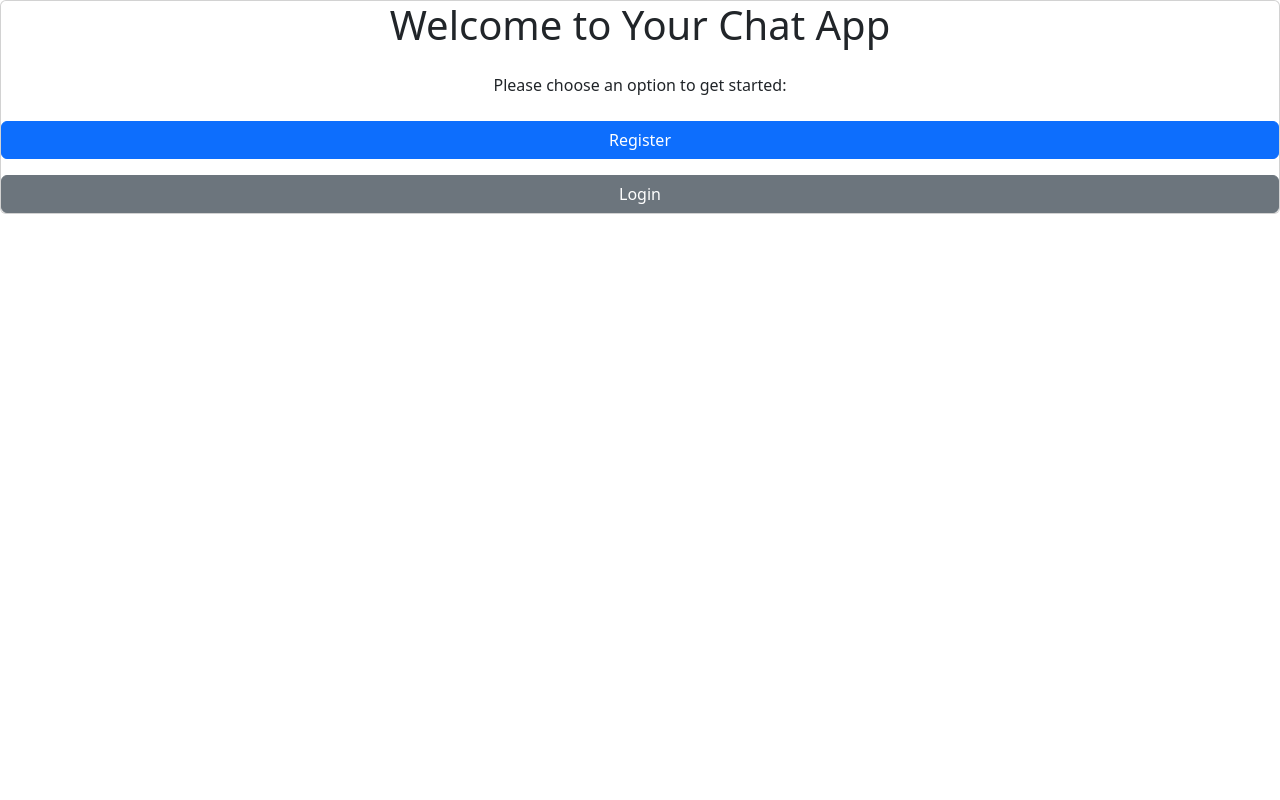
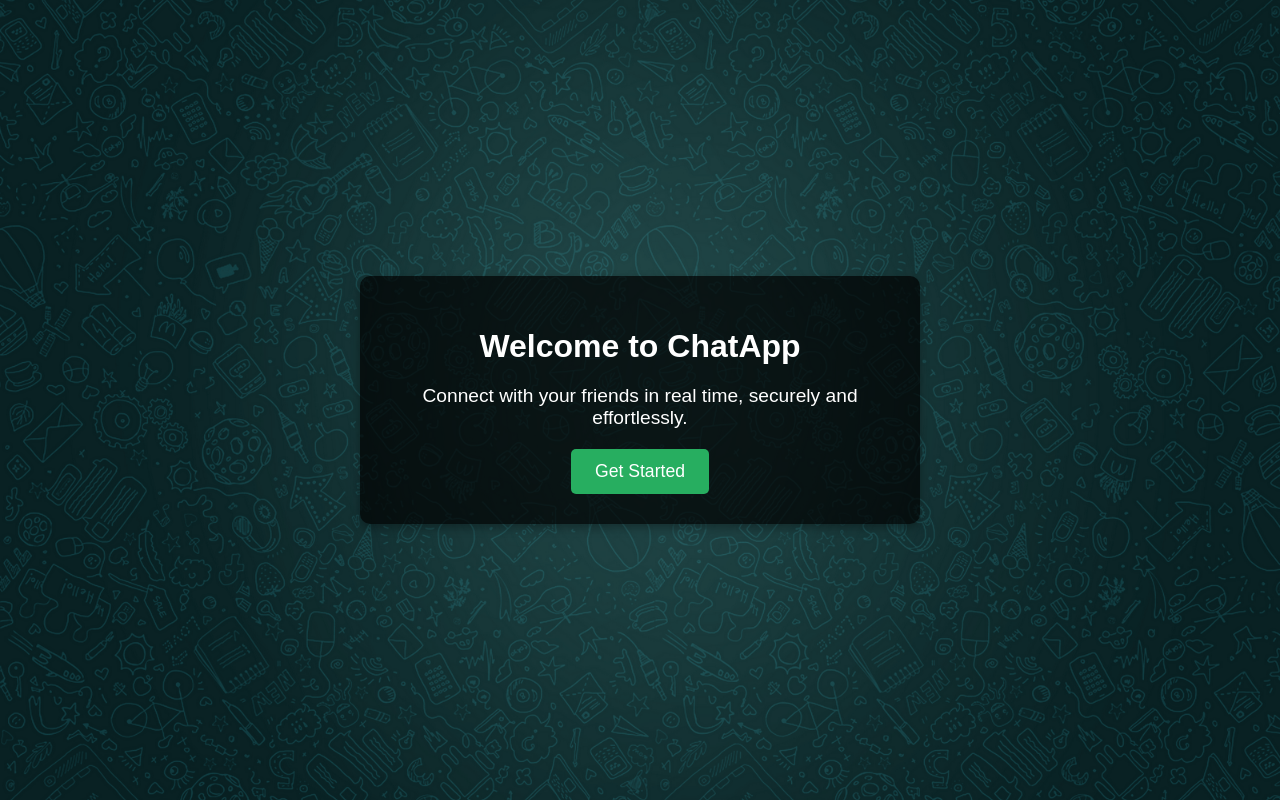
Before and after one commit to OthmaneAbder2303/Community, a Flask app: template templates/home.html in a window 1280 px wide. Run offline with Flask 3, Linux system fonts and the light colour scheme; the template is opened without the code that fills it, so the values that code supplies are empty; some libraries are stand-ins or nearby versions.

Commit message:
adding home page

```diff
--- a/app.py
+++ b/app.py
@@ -14,8 +14,11 @@ db.init_app(app)
 
 socketio = SocketIO(app, cors_allowed_origins="*")
 
-# Stocker les utilisateurs connectés
 connected_users = {}
+
+@app.route('/')
+def home():
+    return render_template('home.html')
 
 @app.route('/login', methods=['GET', 'POST'])
 def login():
@@ -42,7 +45,6 @@ def login():
 @app.route("/logout")
 def logout():
     user_id = session.get("user_id")
-
     if user_id:
         usr = User.query.get(user_id)
         if usr:
@@ -53,8 +55,6 @@ def logout():
     session.pop("username", None)
 
     return redirect(url_for("login"))
-
-
 
 
 @app.route('/register', methods=['GET', 'POST'])
@@ -84,12 +84,11 @@ def chat():
 @socketio.on('connect')
 def handle_connect():
     if 'user_id' not in session:
-        return False  # Refuse the connection
+        return False
 
     username = session.get('username')
     connected_users[username] = request.sid
 
-    # Update user status in DB
     user = User.query.filter_by(name=username).first()
     if user:
         user.is_online = True
@@ -104,7 +103,6 @@ def handle_disconnect():
     if username in connected_users:
         del connected_users[username]
 
-        # Update user status in DB
         user = User.query.filter_by(name=username).first()
         if user:
             user.is_online = False
@@ -117,16 +115,16 @@ def handle_disconnect():
 @socketio.on('join')
 def handle_join(data):
     """Handles users joining a private chat room"""
-    user1 = session.get('username')  # The current logged-in user
-    user2 = data.get('username')  # The recipient
+    user1 = session.get('username')
+    user2 = data.get('username')
 
     if not user1:
-        return  # Prevent unauthorized users from joining
+        return
 
     if not user2 or user1 == user2:
-        return  # Prevent joining an invalid room (self-chat not needed)
+        return
 
-    # Create a unique room ID
+    # create a room id
     room = f"{user1}_{user2}" if user1 < user2 else f"{user2}_{user1}"
 
     join_room(room)
--- a/static/css/home.css
+++ b/static/css/home.css
@@ -0,0 +1,54 @@
+body {
+    font-family: Arial, sans-serif;
+    margin: 0;
+    padding: 0;
+    display: flex;
+    justify-content: center;
+    align-items: center;
+    height: 100vh;
+    background: url('/static/images/wp.webp') no-repeat center center/cover;
+    color: white;
+    text-align: center;
+}
+
+.container {
+    max-width: 500px;
+    background: rgba(0, 0, 0, 0.7);
+    padding: 30px;
+    border-radius: 10px;
+    box-shadow: 0px 4px 10px rgba(0, 0, 0, 0.3);
+}
+
+h1 {
+    margin-bottom: 20px;
+}
+
+p {
+    font-size: 1.2em;
+    margin-bottom: 20px;
+}
+
+.btn {
+    display: inline-block;
+    padding: 12px 24px;
+    background: #27ae60;
+    color: white;
+    text-decoration: none;
+    font-size: 1.1em;
+    border-radius: 5px;
+    transition: 0.3s;
+}
+
+.btn:hover {
+    background: #219150;
+}
+
+@keyframes fadeIn {
+    from { opacity: 0; }
+    to { opacity: 1; }
+}
+
+@keyframes slideDown {
+    from { transform: translateY(-20px); opacity: 0; }
+    to { transform: translateY(0); opacity: 1; }
+}
--- a/templates/home.html
+++ b/templates/home.html
@@ -3,19 +3,14 @@
 <head>
     <meta charset="UTF-8">
     <meta name="viewport" content="width=device-width, initial-scale=1.0">
-    <title>Welcome</title>
-    <link href="https://cdn.jsdelivr.net/npm/bootstrap@5.3.0-alpha3/dist/css/bootstrap.min.css" rel="stylesheet">
-    <link rel="stylesheet" href="/static/home.css">
+    <title>Welcome to ChatApp</title>
+    <link rel="stylesheet" href="/static/css/home.css">
 </head>
 <body>
-    <div class="card text-center">
-        <h1 class="mb-4">Welcome to Your Chat App</h1>
-        <p class="mb-4">Please choose an option to get started:</p>
-        <div class="d-grid gap-3">
-            <a href="/register" class="btn btn-primary">Register</a>
-            <a href="/login" class="btn btn-secondary">Login</a>
-        </div>
+    <div class="container">
+        <h1>Welcome to ChatApp</h1>
+        <p>Connect with your friends in real time, securely and effortlessly.</p>
+        <a href="/login" class="btn">Get Started</a>
     </div>
-    <script src="https://cdn.jsdelivr.net/npm/bootstrap@5.3.0-alpha3/dist/js/bootstrap.bundle.min.js"></script>
 </body>
 </html>
```
